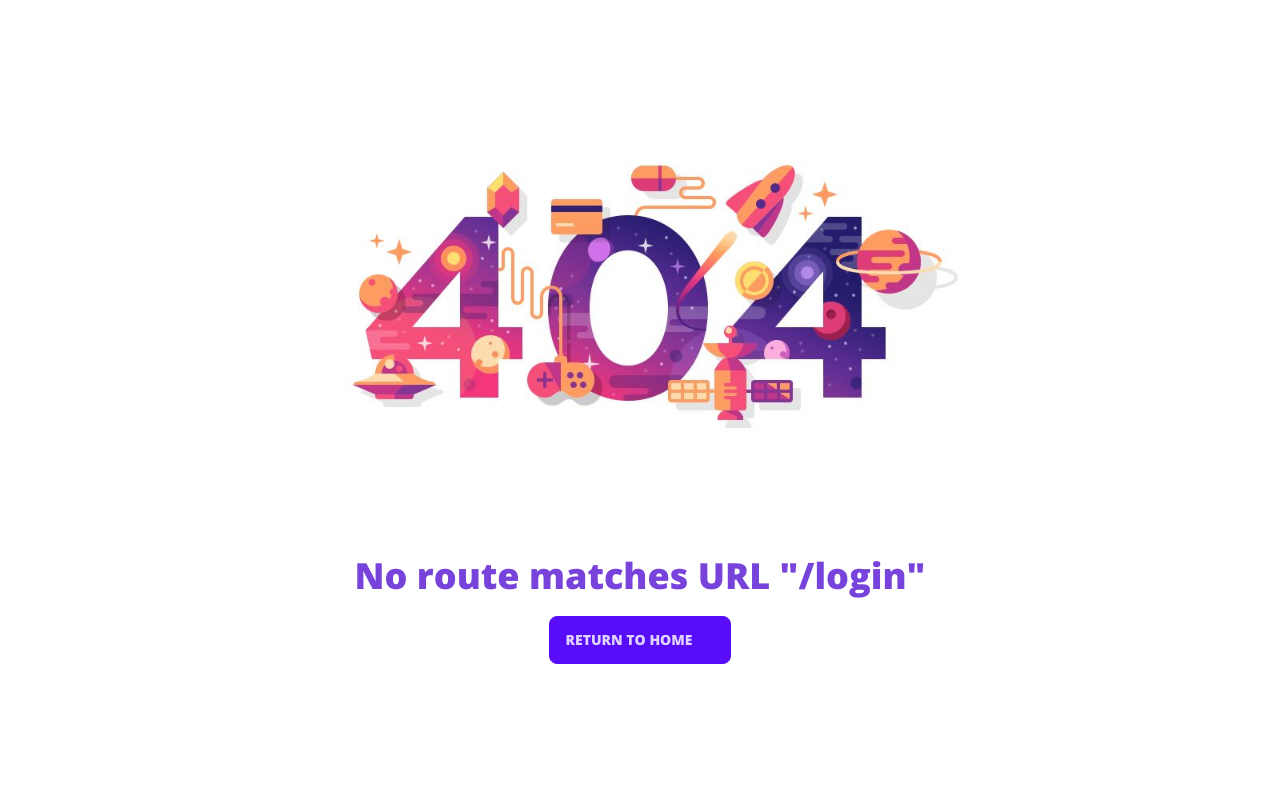
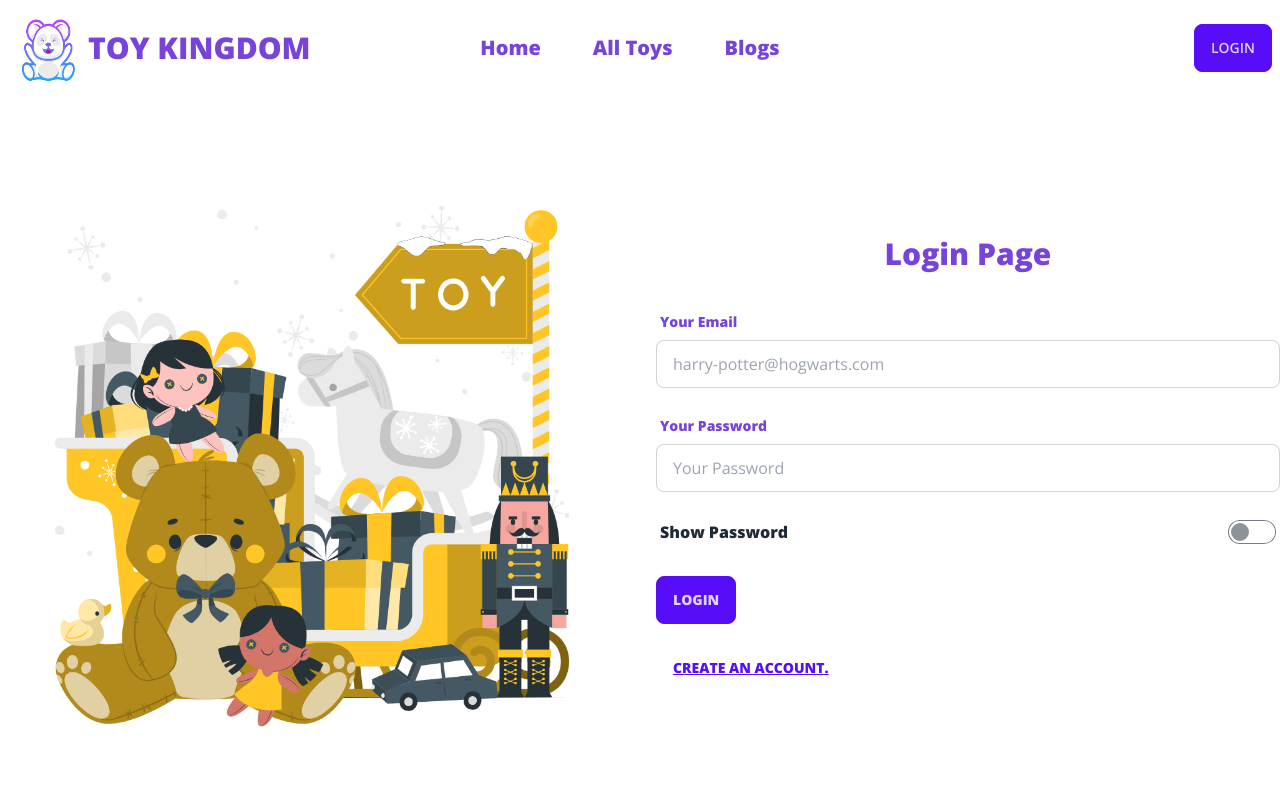
Before and after one commit to dev-sahariar-reza/toy-kingdom, a React (Vite) app: page /login in a window 1280 px wide. Shown: the top 800 px of the page. Built offline with nearby package versions, Linux system fonts and the light colour scheme; some icons are missing.

Commit message:
login page design done

```diff
--- /dev/null
+++ b/src/components/Login/Login.jsx
@@ -0,0 +1,95 @@
+import { useState } from "react";
+import loginImage from "../../assets/images/login&register/login.jpg";
+import { Link } from "react-router-dom";
+
+const Login = () => {
+  const [control, setControl] = useState(false);
+  return (
+    <section className="toy-container">
+      <div className="grid grid-cols-1 lg:grid-cols-2 gap-8 justify-center items-center">
+        <div>
+          <img
+            src={loginImage}
+            alt="login poster image"
+            loading="lazy"
+            className="w-full"
+          />
+        </div>
+
+        <div>
+          <h1 className="text-primary text-3xl text-center font-extrabold mb-8">
+            Login Page
+          </h1>
+
+          <form>
+            <div className="form-control w-full mb-5">
+              <label className="label">
+                <span className="label-text font-bold text-primary">
+                  Your Email
+                </span>
+              </label>
+              <input
+                type="email"
+                className="input input-bordered w-full"
+                placeholder="harry-potter@hogwarts.com"
+                name="email"
+              />
+            </div>
+
+            <div className="form-control w-full mb-5">
+              <label className="label">
+                <span className="label-text font-bold text-primary">
+                  Your Password
+                </span>
+              </label>
+              {control ? (
+                <input
+                  type="text"
+                  className="input input-bordered w-full"
+                  placeholder="Your Password"
+                  name="password"
+                />
+              ) : (
+                <input
+                  type="password"
+                  className="input input-bordered w-full"
+                  placeholder="Your Password"
+                  name="password"
+                />
+              )}
+            </div>
+
+            <div className="form-control w-full mb-6">
+              <label className="cursor-pointer label">
+                {control ? (
+                  <span className="label-text text-base font-bold">
+                    Hide Password
+                  </span>
+                ) : (
+                  <span className="label-text text-base font-bold">
+                    Show Password
+                  </span>
+                )}
+                <input
+                  type="checkbox"
+                  className="toggle toggle-primary"
+                  onClick={() => setControl(!control)}
+                />
+              </label>
+            </div>
+
+            <button className="btn btn-primary font-bold mb-5">Login</button>
+          </form>
+
+          <Link to="/register">
+            <button className="btn btn-active btn-link font-bold">
+              Create an account.
+            </button>
+          </Link>
+        </div>
+      </div>
+    </section>
+  );
+};
+
+export default Login;
--- /dev/null
+++ b/src/components/Register/Register.jsx
@@ -0,0 +1,5 @@
+const Register = () => {
+  return <section className="toy-container"></section>;
+};
+
+export default Register;
--- a/src/components/TableRow/ToyRow.jsx
+++ b/src/components/TableRow/ToyRow.jsx
@@ -33,7 +33,7 @@ const ToyRow = ({ toy }) => {
       </th>
       <td>
         <div className="mask mask-squircle w-20 h-20">
-          <img src={image} alt="Toy Picture" />
+          <img src={image} alt="Toy Picture" loading="lazy" />
         </div>
       </td>
       <td className="font-bold text-base text-primary">{toy_name}</td>
--- a/src/pages/Shared/Header/Header.jsx
+++ b/src/pages/Shared/Header/Header.jsx
@@ -75,7 +75,9 @@ const Header = () => {
         <ul className="menu menu-horizontal px-1">{navLink}</ul>
       </div>
       <div className="navbar-end">
-        <a className="btn btn-primary">Login</a>
+        <Link to="/login">
+          <button className="btn btn-primary">Login</button>
+        </Link>
       </div>
     </div>
   );
```
Also changed, not shown: src/routes/Routes.jsx (+10 -0 lines), src/assets/images/login&register/login.jpg (added), src/firebase/firebase.config.js (added), src/provider/AuthProvider.jsx (added).
